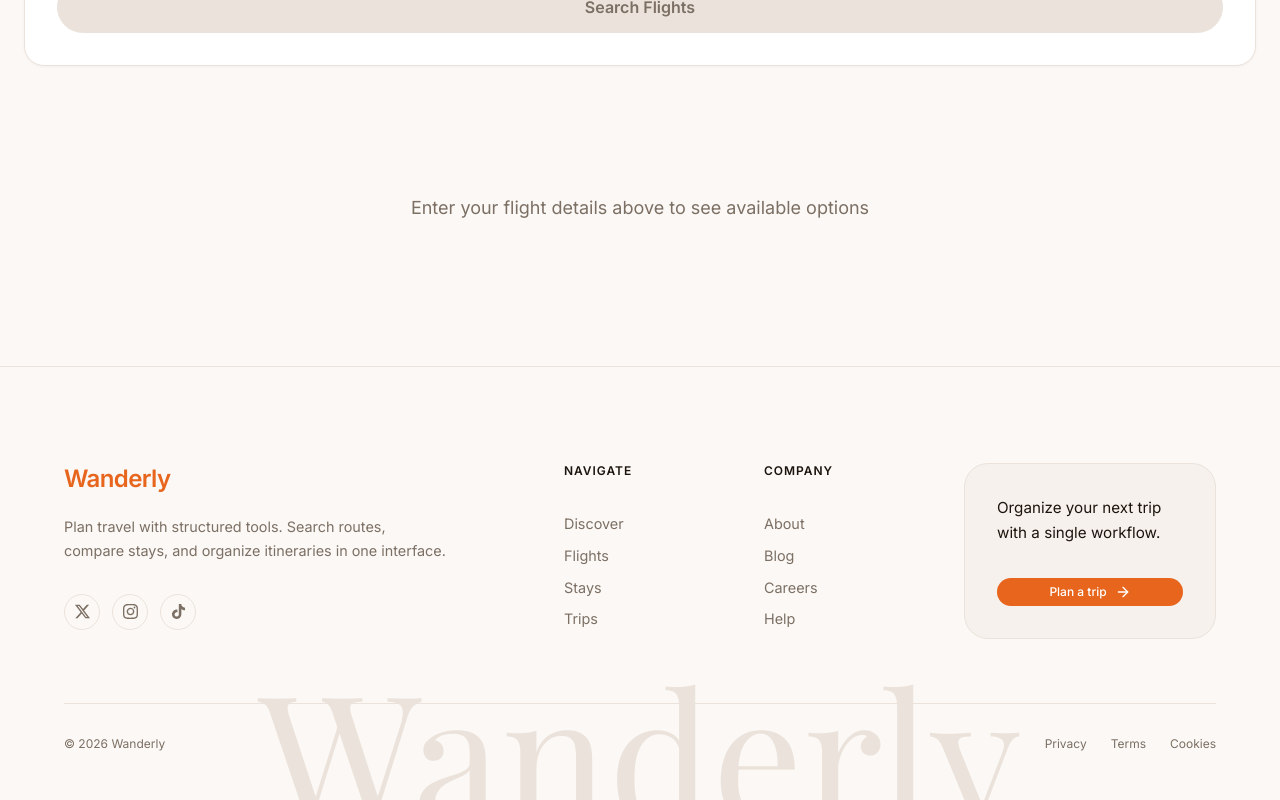
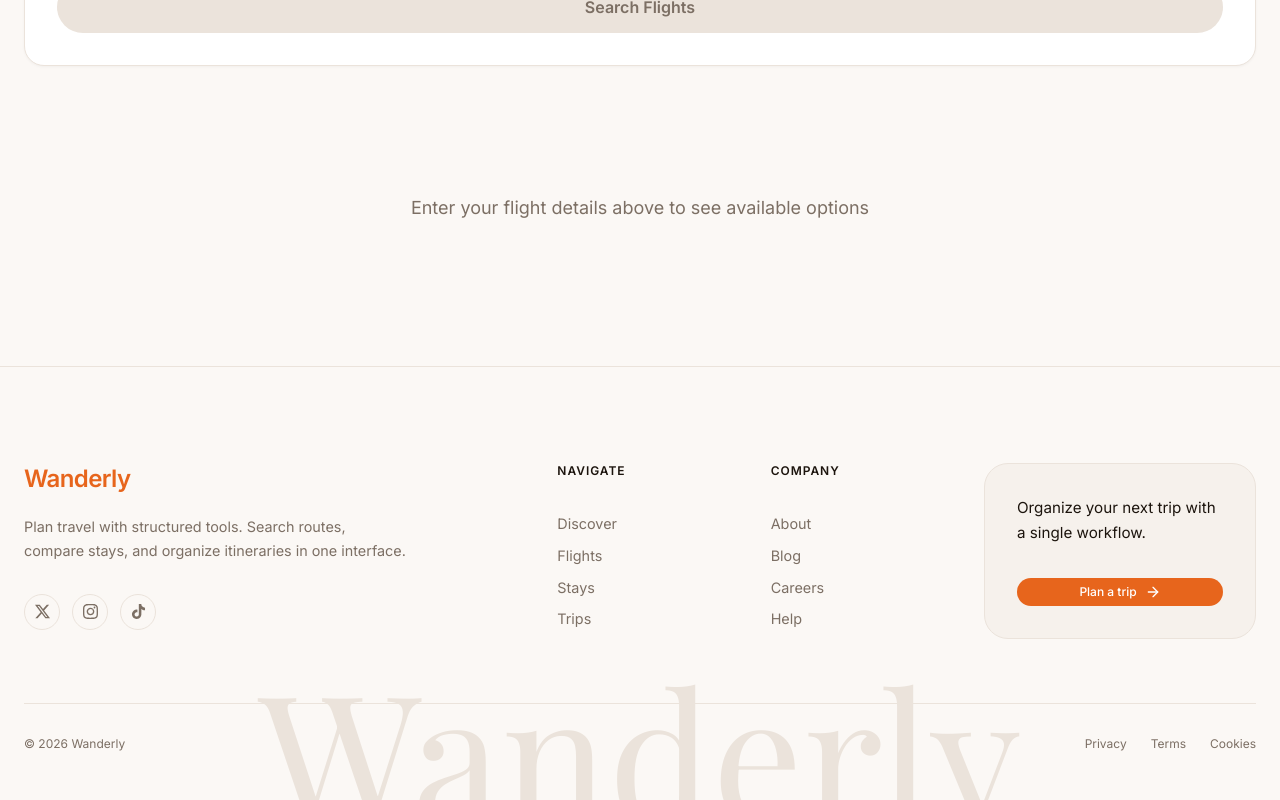
Before and after one commit to youssefassis/travel-planner, a Next.js app: page /flights in a window 1280 px wide. Shown: the part 498-1298 px from the top of the page. Built offline with nearby package versions, Linux system fonts and the light colour scheme.

Commit message:
[STYLE] unify container width across marketing sections and footer

```diff
--- a/src/components/layout/Footer.tsx
+++ b/src/components/layout/Footer.tsx
@@ -47,7 +47,7 @@
         </span>
       </div>
 
-      <Container className="relative z-10">
+      <Container size="wide" className="relative z-10">
         <div className="grid grid-cols-1 md:grid-cols-12 gap-12 mb-16">
           <div className="md:col-span-5 flex flex-col gap-5">
             <Link
--- a/src/features/marketing/FeaturedDestinations.tsx
+++ b/src/features/marketing/FeaturedDestinations.tsx
@@ -104,7 +104,7 @@
 
   return (
     <Section size="md">
-      <Container>
+      <Container size="wide">
         <motion.div
           initial={{ opacity: 0, y: 20 }}
           whileInView={{ opacity: 1, y: 0 }}
--- a/src/features/marketing/HowItWorksSection.tsx
+++ b/src/features/marketing/HowItWorksSection.tsx
@@ -75,7 +75,7 @@
 
   return (
     <Section size="md" className="bg-[var(--card-subtle)]">
-      <Container>
+      <Container size="wide">
         <motion.div
           initial={{ opacity: 0, y: 20 }}
           whileInView={{ opacity: 1, y: 0 }}
```
